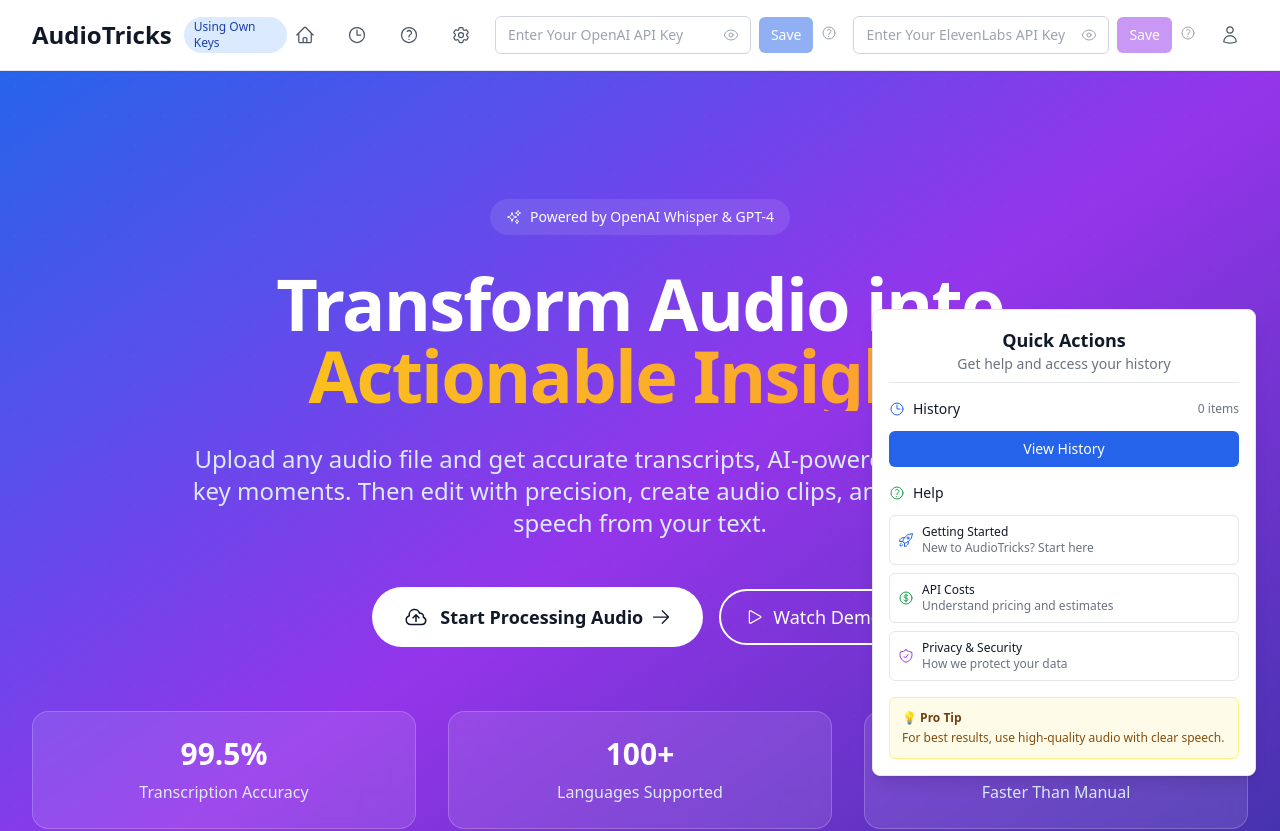
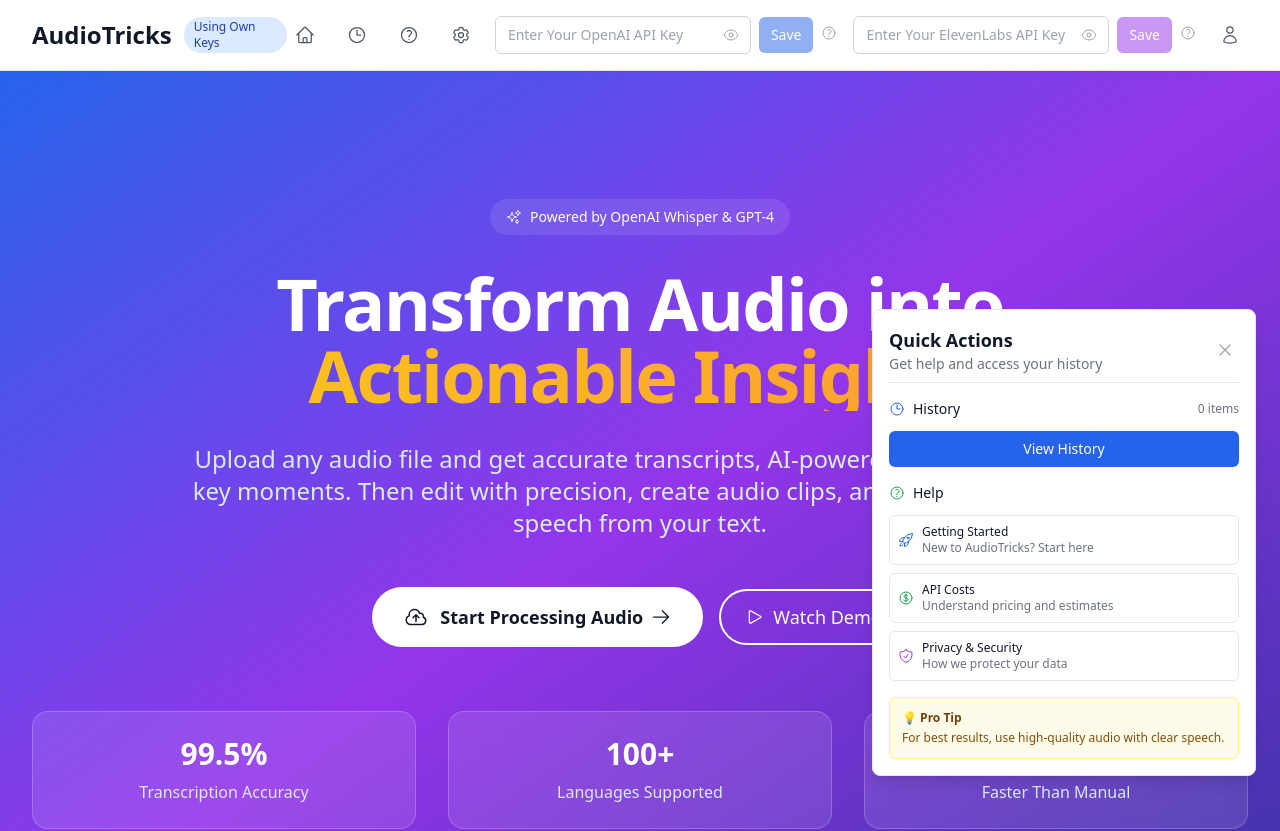
Before and after one commit to evolvesystems/audiotricks, a React (Vite) app: page / in a window 1280 px wide. Shown: the top 831 px of the page. Built offline with nearby package versions, Linux system fonts and the light colour scheme; no server answers.

Commit message:
feat: add close button and toggle state to QuickActions sidebar

```diff
--- a/src/App.tsx
+++ b/src/App.tsx
@@ -30,6 +30,7 @@
   const [showHelp, setShowHelp] = useState(false)
   const [showHistory, setShowHistory] = useState(false)
   const [showLogin, setShowLogin] = useState(false)
+  const [showQuickActions, setShowQuickActions] = useState(true)
   const { settings, updateSettings } = useSettings()
   const { history, addToHistory, removeFromHistory, clearHistory, refreshHistory } = useHistory()
 
@@ -318,15 +319,18 @@
             <UseCasesSection />
 
             {/* Quick Actions Sidebar - Now as a floating element */}
+            {showQuickActions && (
               <div className="fixed bottom-6 right-6 space-y-4 z-40 hidden lg:block">
                 <div className="bg-white rounded-lg shadow-lg border border-gray-200 p-4 max-w-sm">
                   <QuickActions
                     onShowHistory={() => setShowHistory(true)}
                     onShowHelp={() => setShowHelp(true)}
                     historyCount={history.length}
+                    onClose={() => setShowQuickActions(false)}
                   />
                 </div>
               </div>
+            )}
           </>
         ) : (
           <div className="bg-gradient-to-br from-gray-50 to-blue-50 min-h-screen">
--- a/src/components/QuickActions.tsx
+++ b/src/components/QuickActions.tsx
@@ -5,7 +5,8 @@
   SparklesIcon,
   CurrencyDollarIcon,
   ShieldCheckIcon,
-  RocketLaunchIcon
+  RocketLaunchIcon,
+  XMarkIcon
 } from '@heroicons/react/24/outline'
 
 interface QuickActionsProps {
@@ -60,9 +61,20 @@
   return (
     <div className="space-y-4">
       {/* Header */}
-      <div className="text-center pb-2 border-b border-gray-200">
-        <h3 className="text-lg font-semibold text-gray-900">Quick Actions</h3>
-        <p className="text-sm text-gray-500">Get help and access your history</p>
+      <div className="flex items-center justify-between pb-2 border-b border-gray-200">
+        <div>
+          <h3 className="text-lg font-semibold text-gray-900">Quick Actions</h3>
+          <p className="text-sm text-gray-500">Get help and access your history</p>
+        </div>
+        {onClose && (
+          <button
+            onClick={onClose}
+            className="p-1 hover:bg-gray-100 rounded-md transition-colors"
+            title="Close"
+          >
+            <XMarkIcon className="h-5 w-5 text-gray-400" />
+          </button>
+        )}
       </div>
 
       {/* History */}
```
Lines whose indentation alone changed are shown as unchanged.
